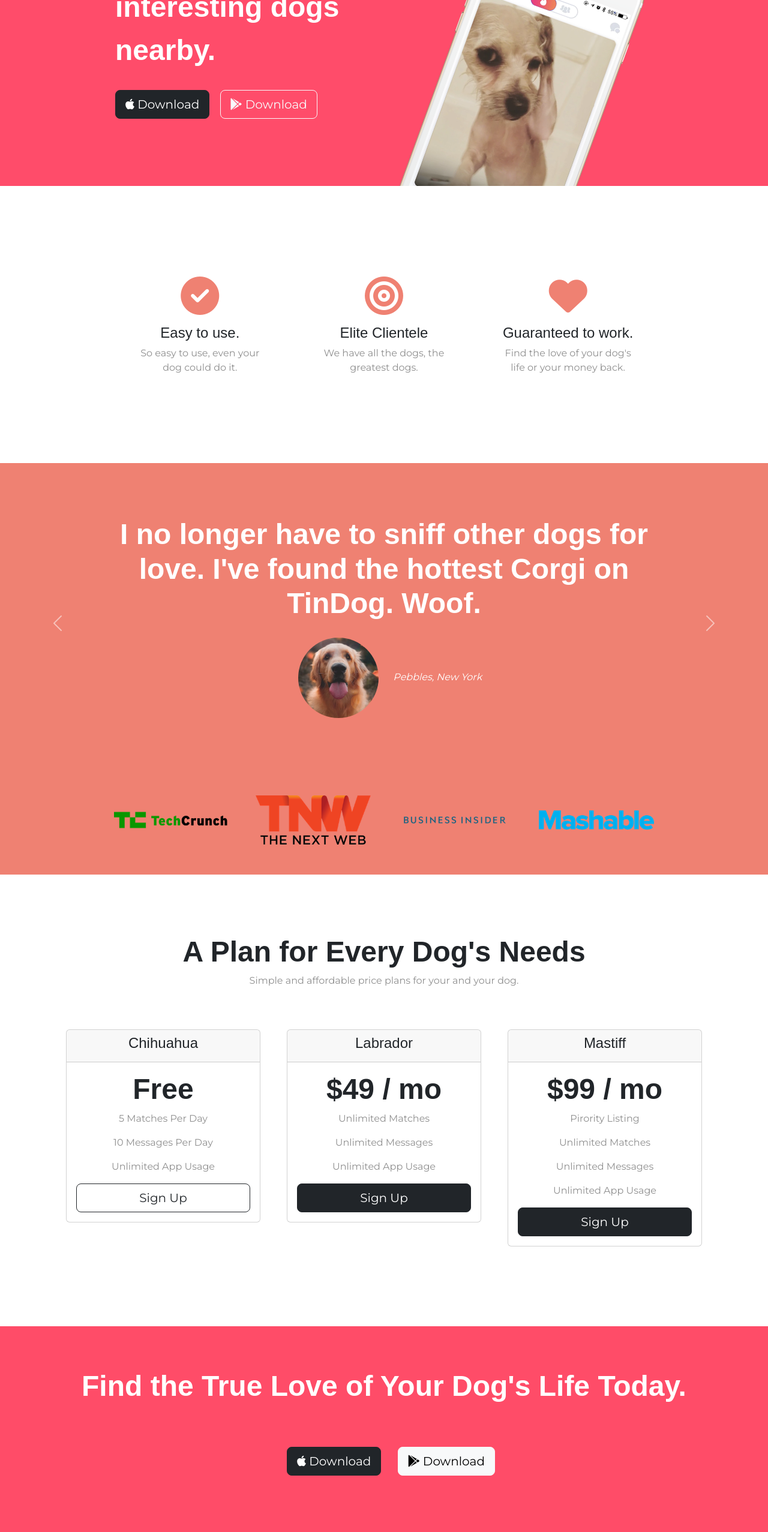
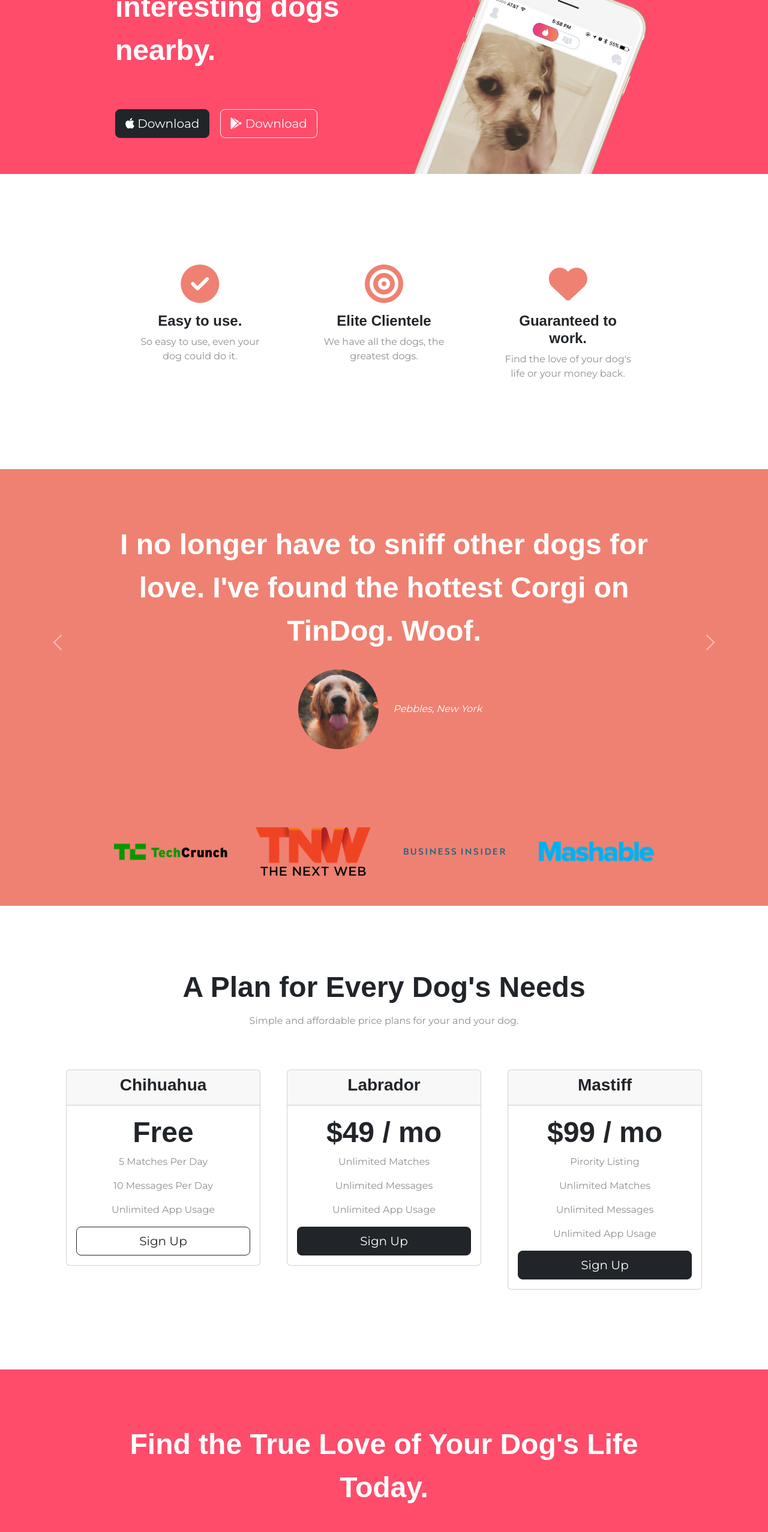
Before and after one commit to YNhuLe/TinDog-Start-master, a plain HTML site: page index.html in a window 1280 px wide. Shown: the part 240-2794 px from the top of the page at 60% size. Drawn offline with nearby package versions, Linux system fonts and the light colour scheme.

Commit message:
Second Commit for refactoring.

```diff
--- a/css/styles.css
+++ b/css/styles.css
@@ -1,41 +1,54 @@
 body {
   font-family: "Montserrat", sans-serif;
+  text-align: center
 }
 
-#title {
-  background-color: #ff4c6a;
-  color: #fff;
+
+h1, h2, h3, h4, h5, h6 {
+  font-family: "Montserrat-Black", sans-serif;
+
+
 }
-
-h1 {
-  font-family: "Montserrat-Black", sans-serif;
-  font-weight: 900;
-  font-size: 3rem;
-  line-height: 1.5;
-}
-
-h2 {
-  font-family: "Montserrat-Bold", sans-serif;
-  font-weight: 900;
-  font-size: 3rem;
-}
-
-h3 {
-  font-family: "Montserrat-Bold", sans-serif;
-  font-size: 1.5rem;
-  font-weight: 300;
+h3{
+  font-weight:900;
 }
 
 p {
   color: #8f8f8f;
 }
 
+.container-fluid {
+  padding: 7% 15%;
+}
+
+/* SECTION */
+.color-section{
+  background-color: #ff4c6a;
+  color: #fff;
+}
+.white-section{
+  background-color: #fff;
+
+}
+/* HEADING */
+.big-heading{
+   font-family: "Montserrat-Black", sans-serif;
+  font-weight: 900;
+  font-size: 3rem;
+  line-height: 1.5;
+  margin-bottom: 2.5rem;
+}
+.section-heading{
+  font-size: 3rem;
+  line-height: 1.5;
+  font-weight: 900;
+}
+
+
 .row {
   padding-top: 20px;
 }
-.container-fluid {
-  padding: 3% 15% 7%;
-}
+
 
 /* Navigation bar */
 .navbar {
@@ -61,15 +74,19 @@
   margin: 5% 3% 5% 0;
 }
 
+/* FEATURE SECTION */
 
 #features {
-  padding: 7% 15%;
-  background-color: #fff;
-  position: relative;
+
+position: relative;
 }
 
+.feature-title{
+font-size: 1.5rem;
+font-weight: 600;
+}
 .feature-box {
-  text-align: center;
+
   padding: 4.5%;
 }
 
@@ -84,9 +101,14 @@
 
 /* Testimonial section */
 #testimonials {
-  text-align: center;
+
   background-color: #ef8172;
-  color: white;
+
+}
+.testimonial-text{
+  font-size: 3rem;
+  line-height: 1.5;
+  font-weight: 900;
 }
 .testimonial-image {
   width: 15%;
@@ -94,12 +116,9 @@
   margin: 20px;
 }
 
-.carousel-item {
-  padding: 7% 15%;
-}
 #press {
   background-color: #ef8172;
-  text-align: center;
+
 }
 
 .press-logo {
@@ -110,58 +129,61 @@
 /* Pricing section  */
 #pricing {
   padding: 100px;
-  text-align: center;
+
+}
+.price-text{
+  font-size: 3rem;
+  font-weight: 900;
 }
 .pricing-column {
   padding: 3% 2%;
 }
 
 
+#title .container-fluid{
+  padding: 3% 15%;
+    text-align: left;
+}
+
 .title-image {
   width: 22%;
-  transform: rotate(20deg);
+  transform: rotate(21deg);
   position: absolute;
   right: 22%;
+  margin-top: 50px;
 }
 
 @media (max-width: 991px) {
-  #title {
-    text-align: center;
-  }
+ #title{
+  text-align: center;
+ }
   .title-image {
     width: 60%;
     position: static;
     transform: rotate(0);
     margin: none;
   }
+  .btn{
+    margin:3px;
+  }
 }
 
-/* CTA section */
-#cta{
-  background-color:#ff4c68 ;
-  text-align: center;
-padding: 5% 5% 10%;
-color: #fff;
-}
 
-#cta h3{
+
+/* #cta h3{
    font-family: "Montserrat-Black", sans-serif;
   font-weight: 900;
   font-size: 3rem;
   line-height: 1.5;
 
   padding-bottom: 5%;
-}
+} */
 
 #cta button{
   border-radius:none;
   margin-left:2%;
 }
 
-#footer{
-text-align: Center;
-padding:7% 15%;
-}
 
 .icons{
   padding: 1%;
--- a/index.html
+++ b/index.html
@@ -29,7 +29,7 @@
   </head>
 
   <body>
-    <section id="title">
+    <section id="title" class="color-section">
       <div class="container-fluid">
         <!-- Nav Bar -->
         <nav class="navbar navbar-expand-lg navbar-dark">
@@ -63,7 +63,7 @@
 
         <div class="row">
           <div class="col-lg-6">
-            <h1>Meet new and interesting dogs nearby.</h1>
+            <h1 class="big-heading">Meet new and interesting dogs nearby.</h1>
             <button type="button" class="btn btn-dark btn-lg download-button">
               <i class="fa-brands fa-apple"></i> Download
             </button>
@@ -86,37 +86,39 @@
 
     <!-- Features -->
 
-    <section id="features">
+    <section id="features" class="white-section">
+      <div class="container-fluid">
       <div class="row">
         <div class="feature-box col-lg-4">
           <i class="icon fa-solid fa-circle-check fa-4x"></i>
-          <h3>Easy to use.</h3>
+          <h3 class="feature-title">Easy to use.</h3>
           <p>So easy to use, even your dog could do it.</p>
         </div>
 
         <div class="feature-box col-lg-4">
           <i class="icon fa-solid fa-bullseye fa-4x"></i>
-          <h3>Elite Clientele</h3>
+          <h3 class="feature-title">Elite Clientele</h3>
           <p>We have all the dogs, the greatest dogs.</p>
         </div>
 
         <div class="feature-box col-lg-4">
           <i class="icon fa-solid fa-heart fa-4x"></i>
-          <h3>Guaranteed to work.</h3>
+          <h3 class="feature-title">Guaranteed to work.</h3>
           <p>Find the love of your dog's life or your money back.</p>
         </div>
+      </div>
       </div>
     </section>
 
     <!-- Testimonials -->
-    <section id="testimonials">
+    <section id="testimonials" class="color-section">
       <div
         id="testimonials-carousel"
         class="carousel slide"
         data-bs-ride="false">
         <div class="carousel-inner">
-          <div class="carousel-item active">
-            <h2>
+          <div class="carousel-item active container-fluid">
+            <h2 class="testimonial-text">
               I no longer have to sniff other dogs for love. I've found the
               hottest Corgi on TinDog. Woof.
             </h2>
@@ -126,7 +128,7 @@
               alt="dog-profile" />
             <em>Pebbles, New York</em>
           </div>
-          <div class="carousel-item">
+          <div class="carousel-item container-fluid">
             <h2 class="testimonial-text">
               My dog used to be so lonely, but with TinDog's help, they've found
               the love of their life. I think.
@@ -158,7 +160,7 @@
     </section>
     <!-- Press -->
 
-    <section id="press">
+    <section id="press" class="color-section">
       <img class="press-logo" src="images/TechCrunch.png" alt="tc-logo" />
       <img class="press-logo" src="images/tnw.png" alt="tnw-logo" />
       <img
@@ -170,8 +172,8 @@
 
     <!-- Pricing -->
 
-    <section id="pricing">
-      <h2>A Plan for Every Dog's Needs</h2>
+    <section id="pricing" class="white-section" >
+      <h2 class="section-heading">A Plan for Every Dog's Needs</h2>
       <p>Simple and affordable price plans for your and your dog.</p>
 
       <div class="row">
@@ -180,7 +182,7 @@
             <div class="card-header"><h3>Chihuahua</h3></div>
 
             <div class="card-body">
-              <h2>Free</h2>
+              <h2 class="price-text">Free</h2>
               <p>5 Matches Per Day</p>
               <p>10 Messages Per Day</p>
               <p>Unlimited App Usage</p>
@@ -198,7 +200,7 @@
             </div>
 
             <div class="card-body">
-              <h2>$49 / mo</h2>
+              <h2 class="price-text">$49 / mo</h2>
               <p>Unlimited Matches</p>
               <p>Unlimited Messages</p>
               <p>Unlimited App Usage</p>
@@ -216,7 +218,7 @@
             </div>
 
             <div class="card-body">
-              <h2>$99 / mo</h2>
+              <h2 class="price-text">$99 / mo</h2>
               <p>Pirority Listing</p>
               <p>Unlimited Matches</p>
               <p>Unlimited Messages</p>
@@ -232,20 +234,24 @@
 
     <!-- Call to Action -->
 
-    <section id="cta">
-      <h3>Find the True Love of Your Dog's Life Today.</h3>
+    <section id="cta" class="color-section">
+      <div class="container-fluid">
+      <h3 class="big-heading">Find the True Love of Your Dog's Life Today.</h3>
       <button class="btn btn-lg btn-dark" type="button"> <i class="fa-brands fa-apple"></i> Download</button>
       <button class="btn btn-lg btn-light" type="button"> <i class="fa-brands fa-google-play"></i> Download</button>
+      </div>
     </section>
 
     <!-- Footer -->
 
-    <footer id="footer">
+    <footer id="footer" class="white-section">
+      <div class="container-fluid">
       <i class="icons fa-brands fa-twitter"></i>
       <i class="icons fa-brands fa-facebook-f"></i>
       <i class="icons fa-brands fa-instagram"></i>
-<i class="icons fa-solid fa-envelope"></i>
+      <i class="icons fa-solid fa-envelope"></i>
       <p>© Copyright TinDog</p>
+      </div>
     </footer>
   </body>
 </html>
```
